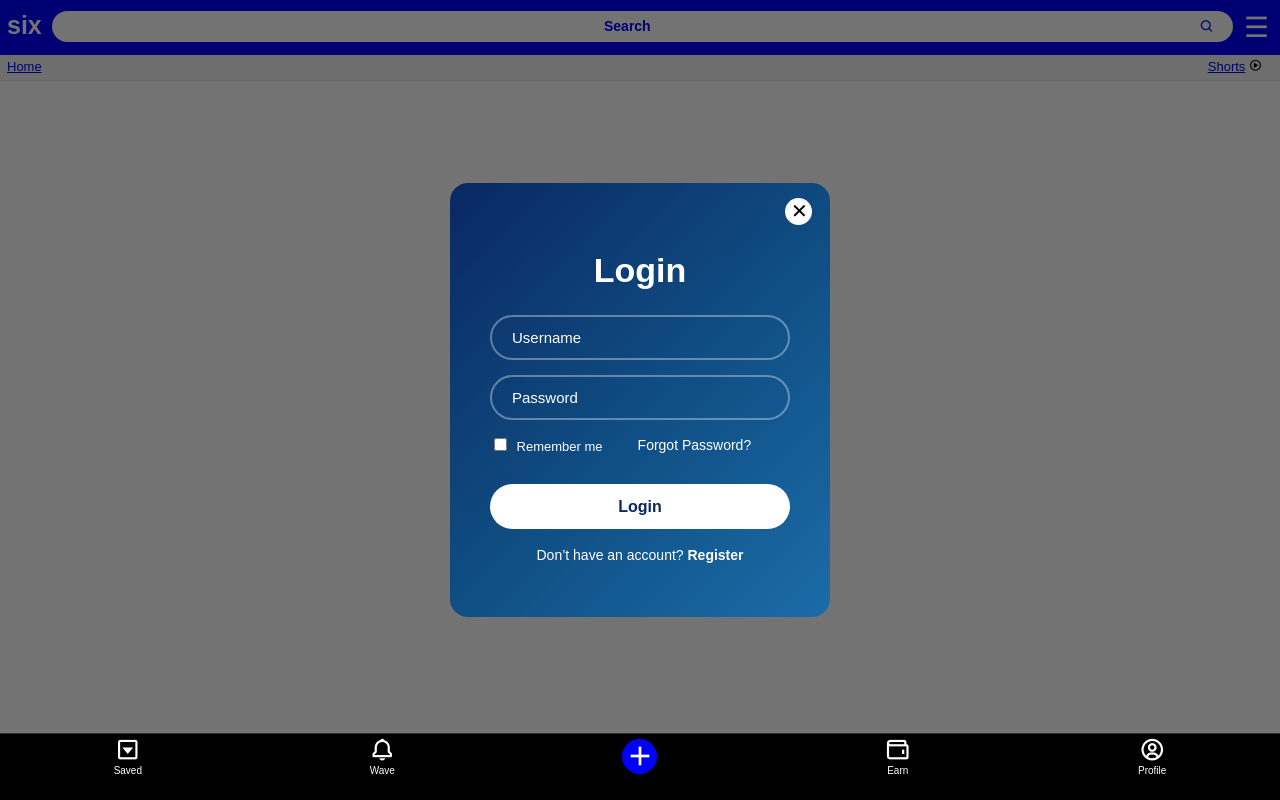
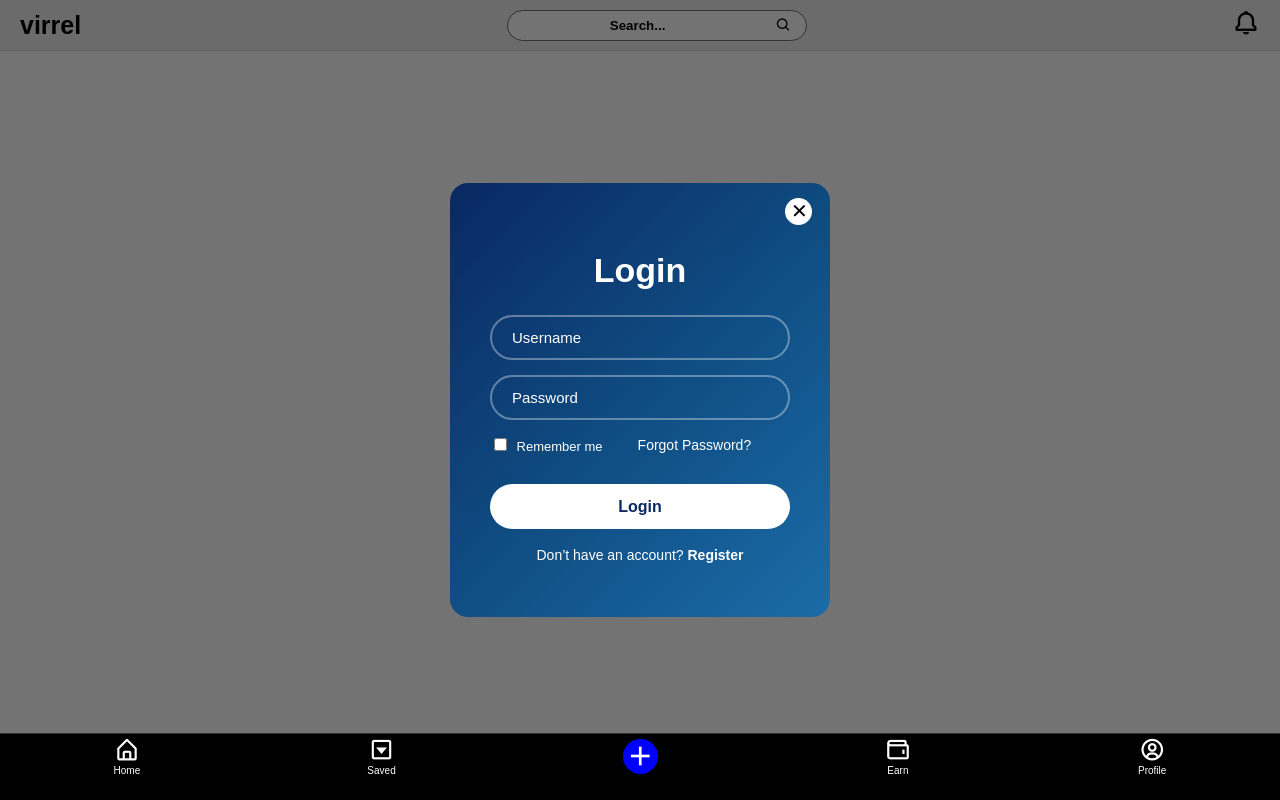
Before and after one commit to princecrayner/six, a Flask app: page / in a window 1280 px wide. Run offline with Flask 3, Linux system fonts and the light colour scheme; data that the repository does not hold is empty.

Commit message:
project updated

```diff
--- a/static/script.js
+++ b/static/script.js
@@ -177,3 +177,29 @@ overlay.addEventListener("click", () => {
   sidebar.classList.remove("active");
   overlay.classList.remove("active");
 });
+
+
+
+// TOPBAR SCROLL //
+
+let lastScrollTop = 0;
+const topbar = document.querySelector(".topbar");
+
+window.addEventListener("scroll", function () {
+
+    let scrollTop = window.pageYOffset || document.documentElement.scrollTop;
+
+    if (scrollTop > lastScrollTop) {
+
+        // scrolling down → hide topbar
+        topbar.style.top = "-80px";
+
+    } else {
+
+        // scrolling up → show topbar
+        topbar.style.top = "0";
+
+    }
+
+    lastScrollTop = scrollTop;
+});
--- a/static/style.css
+++ b/static/style.css
@@ -7,171 +7,67 @@ body {
 
 /* TOP BAR */
 
-.topbar {
+.topbar{
+  right: 0;
+  position: fixed;
+  top: 0;
+  left: 0;
+  transition: top 0.3s ease;
   display: flex;
-  justify-content: space-around;
-  background-color: blue;
-  top: 0;
-  right: 0;
-  left: 0;
-  height: 55px;
+  align-items: center;
+  justify-content: space-between;
+  background-color: #EFEFEF;
+  padding: 10px 20px;
+  height: 30px;
   position: fixed;
   z-index: 1000;
+  border-bottom: 1px solid #dedede;
 }
 
 .search {
-  position: relative;
   width: 100%; /* adjust if needed */
   height: 31px;
-  margin-top: 11px;
   border-radius: 50px;
-  margin-left: 10px;
-  border: 1px solid rgba(255,255,255,0.2);
-  border: none;
+  border: 1px solid #717171;
   outline: none;
-  padding: 15px 47px 15px 30px;
+  padding: 10px 40px 10px 15px;
 }
 
-.topbar i {
-  color: blue;
-  position: absolute;
-  right: 20px;
-  top: 35%;
-  transform: translate(-50%);
-  font-size: 15px;
-  margin-right: 38px;
-  cursor: pointer;
+.search-box{
+    position: relative;
+    width: 300px;
 }
 
-.topbar i:hover {
-  border-radius: 50px;
-  box-shadow: 0 0 20px rgba(0, 0, 0, 0.5);
-  z-index: 1;
-}
 
 .search::placeholder {
-  color: blue;
+  color: black;
   font-weight: bold;
-  font-size: 14px;
   text-align: center;
 }
 
 .topbar p {
-  color: white;
+  color: black;
   font-weight: bold;
-  margin-top: 11px;
+
   font-size: 25px;
-  margin-left: 7px;
+  margin: 0;
 }
 
-
-/* Hamburger Icon */
-.menu-icon {
-  font-size: 28px;
-  cursor: pointer;
-  color: white;
-  margin-top: 11px;
-  margin-right: 11px;
-  padding-left: 11px;
+.search-box i{
+    position: absolute;
+    right: 15px;
+    top: 50%;
+    transform: translateY(-50%);
+    color: black;
+    cursor: pointer;
 }
 
-.menu-icon:hover {
-  border-radius: 50px;
-  color: white;
+.topbar a {
+  font-size: 28px;
+  color: black;
+  text-decoration: none;
 }
 
-.sidebar {
-  position: fixed;
-  top: 0;
-  left: -300px; /* hidden initially */
-  width: 300px;
-  height: 100%;
-  background: #333;
-  color: white;
-  padding-top: 60px;
-  transition: 0.3s;
-  z-index: 2000;
-}
-
-/* sidebar links */
-.sidebar a {
-  display: block;
-  padding: 15px;
-  color: white;
-  text-decoration: none;
-  text-align: center;
-}
-
-.sidebar p {
-    color: white;
-    position: fixed;
-    bottom: 20px;
-    text-align: center;
-    font-size: 14px;
-    font-style: italic;
-    margin-left: 85px;
-}
-
-.sidebar a:hover {
-  background: #575757;
-}
-
-/* show sidebar */
-.sidebar.active {
-  left: 0;
-}
-
-/* overlay background */
-.overlay {
-  position: fixed;
-  top: 0;
-  left: 0;
-  width: 100%;
-  height: 100%;
-  background: rgba(0,0,0,0.5);
-  display: none;
-  z-index: 1500;
-}
-
-/* show overlay */
-.overlay.active {
-  display: block;
-}
-
-
-
-.subbar {
-  position: fixed;
-  top: 55px;
-  background:  #f5f5f5;
-  display: flex;
-  height: 25px;
-  left: 0;
-  right: 0;
-  border-bottom: 1px solid #ddd;
-  z-index: 999;
-  justify-content: space-between;
-}
-
-.sub-btn {
-  font-size: 13px;
-  font-weight: ;
-  padding: 2px 7px;
-  color: black;
-  text-decoration: none;
-  transition: 0.2s;
-  margin-top: 2px;
-}
-
-.subbar i {
-  font-size: ;
-  margin-right: 11px;
-  margin-top: ;
-}
-
-.sub-btn:hover {
-  background: #e4e4e4;
-}
 
 
 /* ==================================
@@ -399,7 +295,7 @@ body {
     grid-template-columns: repeat(auto-fit, minmax(280px, 1fr));
     gap: 20px;
     padding: 20px;
-    margin-top: 72px;
+    margin-top: 55px;
     margin-bottom: 60px;
 }
 
--- a/templates/index.html
+++ b/templates/index.html
@@ -2,7 +2,7 @@
 <html>
 <head>
 <meta name="viewport" content="width=device-width, initial-scale=1">
-<title>six</title>
+<title>virrel</title>
 <link rel="stylesheet" href="/static/style.css">
 <link href='https://unpkg.com/boxicons@2.1.4/css/boxicons.min.css' rel='stylesheet'>
 </head>
@@ -10,38 +10,19 @@
 
 
 <div class="topbar">
-  <p class="six">six</p>
-  <input type="search" placeholder="Search" class="search" onclick="search()">
-  <i class='bx bx-search'></i>
-  <div class="menu-icon" id="menuBtn">☰</div>
+
+   <p>virrel</p>
+
+   <div class="search-box">
+      <input type="search" placeholder="Search..." class="search" onclick="search()">
+     <i class="bx bx-search"></i>
+   </div>
+
+   <a href="#">
+      <i class="bx bx-bell"></i>
+   </a>
+
 </div>
-
-
-<div class="subbar">
-  <div class="sub-btn">
-   <a href="{{ url_for('home') }}">Home</a>
-  </div>
-
-  <div class="sub-btn">
-   <a href="#">Shorts</a>
-
-   <i class='bx bx-play-circle'></i>
-  </div>
-</div>
-
-
-
-<!....Sidebar.....>
-<div class="sidebar" id="sidebar">
-  <a href="page1.html">Settings</a>
-  <a href="page2.html">About</a>
-  <a href="page3.html">Contact</a>
-  <a href="page4.html">Logout</a>
-  <p>© 2026 Six App</p>
-</div>
-
-<div class="overlay" id="overlay"></div>
-
 
 
 <!-- AUTH MODAL -->
@@ -89,13 +70,13 @@
 <footer class="footer">
 
   <a href="{{ url_for('saved') }}" class="nav-item">
-    <i class='bx bx-caret-down-square'></i>
-    <span>Saved</span>
+    <i class="bx bx-home-alt"></i>
+    <span>Home</span>
   </a>
 
   <a href="{{ url_for('wave') }}" class="nav-item">
-    <i class='bx bx-bell'></i>
-    <span>Wave</span>
+    <i class='bx bx-caret-down-square'></i>
+    <span>Saved</span>
   </a>
 
   <div class="addButton nav-item upload-btn" onclick="startUpload()">
```
Also changed, not shown: static/menu.css (added, +78 -0 lines), templates/profile.html (+23 -1 lines).
